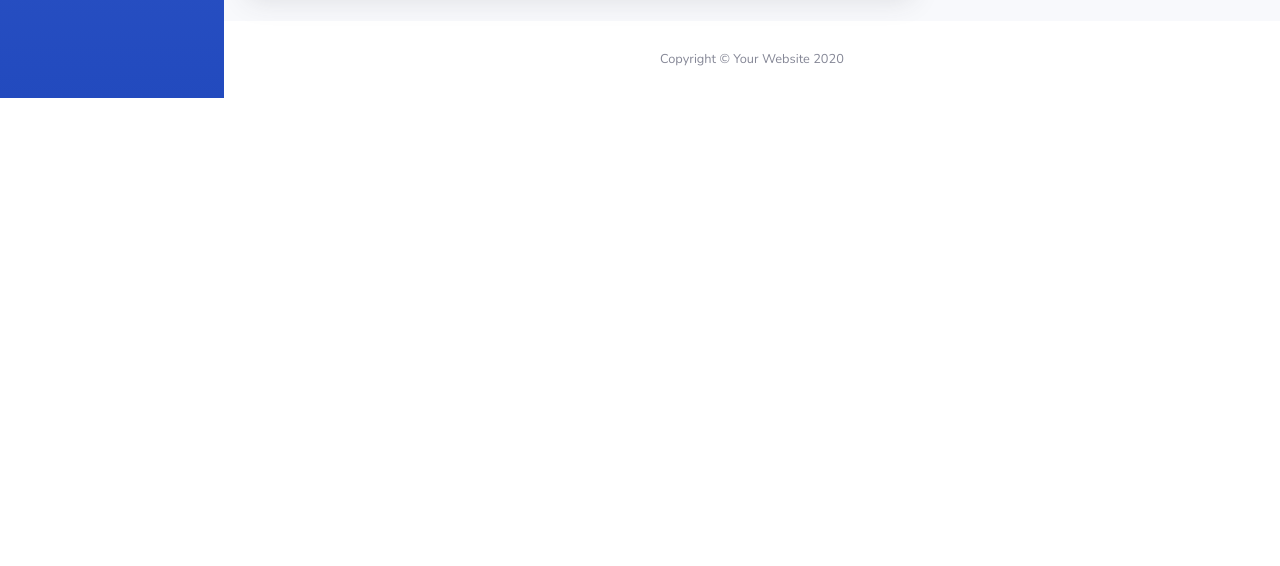
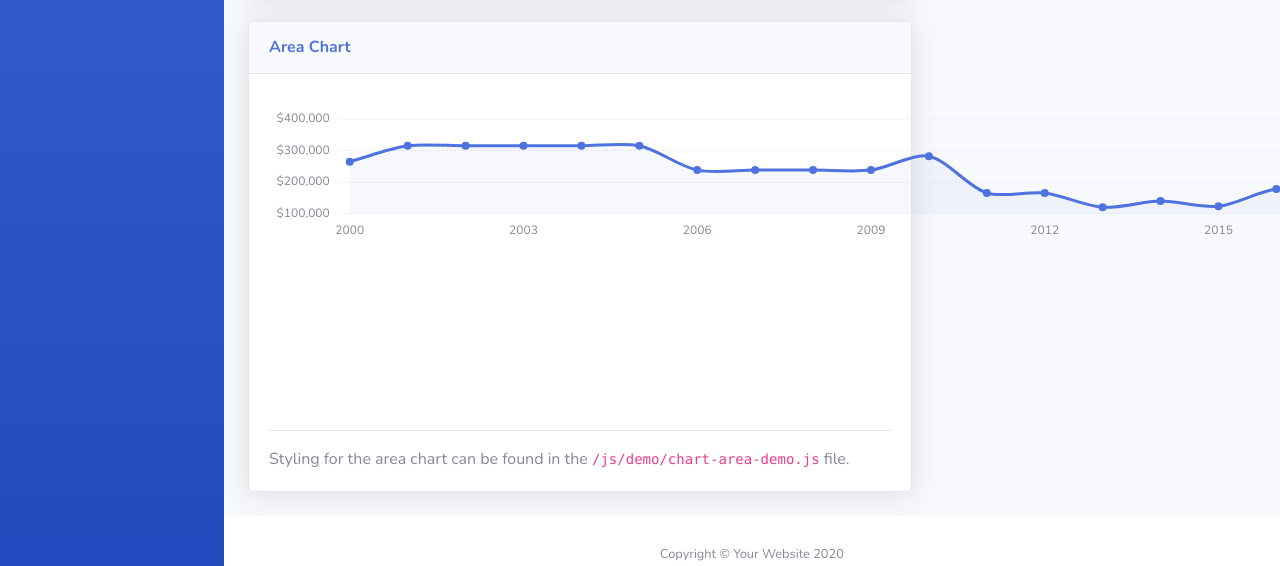
Before and after one commit to Felipe4Jaramillo/Miwuf, a website with bundled scripts: page charts.html in a window 1280 px wide. Shown: the part 1177-1743 px from the top of the page. Before the commit the page ends 1275 px from the top, so only its background shows below. Built offline with nearby package versions, Linux system fonts and the light colour scheme.

```diff
--- a/charts.html
+++ b/charts.html
@@ -371,6 +371,26 @@
 
                         </div>
                     </div>
+                    <!-- Content Row -->
+                    <div class="row">
+
+                        <div class="col-xl-8 col-lg-7">
+
+                            <!-- Area Chart -->
+                            <div class="card shadow mb-4">
+                                <div class="card-header py-3">
+                                    <h6 class="m-0 font-weight-bold text-primary">Area Chart</h6>
+                                </div>
+                                <div class="card-body">
+                                    <div class="chart-area">
+                                        <canvas id="mySecondAreaChart"></canvas>
+                                    </div>
+                                    <hr>
+                                    Styling for the area chart can be found in the
+                                    <code>/js/demo/chart-area-demo.js</code> file.
+                                </div>
+                            </div>
+                    </div>
 
                 </div>
                 <!-- /.container-fluid -->
--- a/js/demo/chart-area-demo.js
+++ b/js/demo/chart-area-demo.js
@@ -117,4 +117,100 @@
       }
     }
   }
+
+
 });
+
+// Area Chart Number 2
+var ctx = document.getElementById("mySecondAreaChart");
+var mySecondLineChart = new Chart(ctx, {
+  type: 'line',
+  data: {
+    labels: ["2000", "2001", "2002", "2003", "2004", "2005", "2006", "2007", "2008", "2009", "2010", "2011",
+    "2012","2013","2014","2015","2016","2017","2018","2019","2020",],
+    datasets: [{
+      label: "Earnings",
+      lineTension: 0.3,
+      backgroundColor: "rgba(78, 115, 223, 0.05)",
+      borderColor: "rgba(78, 115, 223, 1)",
+      pointRadius: 3,
+      pointBackgroundColor: "rgba(78, 115, 223, 1)",
+      pointBorderColor: "rgba(78, 115, 223, 1)",
+      pointHoverRadius: 3,
+      pointHoverBackgroundColor: "rgba(78, 115, 223, 1)",
+      pointHoverBorderColor: "rgba(78, 115, 223, 1)",
+      pointHitRadius: 10,
+      pointBorderWidth: 2,
+      data: [265000, 315120, 315120, 315120, 315120, 315120, 238361, 238361, 238361, 238361, 282027, 166070, 166070,
+       120934, 140356, 124036, 178597, 170000, 150000, 120000, 100000 ],
+    }],
+  },
+  options: {
+    maintainAspectRatio: false,
+    layout: {
+      padding: {
+        left: 10,
+        right: 25,
+        top: 25,
+        bottom: 0
+      }
+    },
+    scales: {
+      xAxes: [{
+        time: {
+          unit: 'date'
+        },
+        gridLines: {
+          display: false,
+          drawBorder: false
+        },
+        ticks: {
+          maxTicksLimit: 7
+        }
+      }],
+      yAxes: [{
+        ticks: {
+          maxTicksLimit: 5,
+          padding: 10,
+          // Include a dollar sign in the ticks
+          callback: function(value, index, values) {
+            return '$' + number_format(value);
+          }
+        },
+        gridLines: {
+          color: "rgb(234, 236, 244)",
+          zeroLineColor: "rgb(234, 236, 244)",
+          drawBorder: false,
+          borderDash: [2],
+          zeroLineBorderDash: [2]
+        }
+      }],
+    },
+    legend: {
+      display: false
+    },
+    tooltips: {
+      backgroundColor: "rgb(255,255,255)",
+      bodyFontColor: "#858796",
+      titleMarginBottom: 10,
+      titleFontColor: '#6e707e',
+      titleFontSize: 14,
+      borderColor: '#dddfeb',
+      borderWidth: 1,
+      xPadding: 15,
+      yPadding: 15,
+      displayColors: false,
+      intersect: false,
+      mode: 'index',
+      caretPadding: 10,
+      callbacks: {
+        label: function(tooltipItem, chart) {
+          var datasetLabel = chart.datasets[tooltipItem.datasetIndex].label || '';
+          return datasetLabel + ': $' + number_format(tooltipItem.yLabel);
+        }
+      }
+    }
+  }
+
+
+});
```
